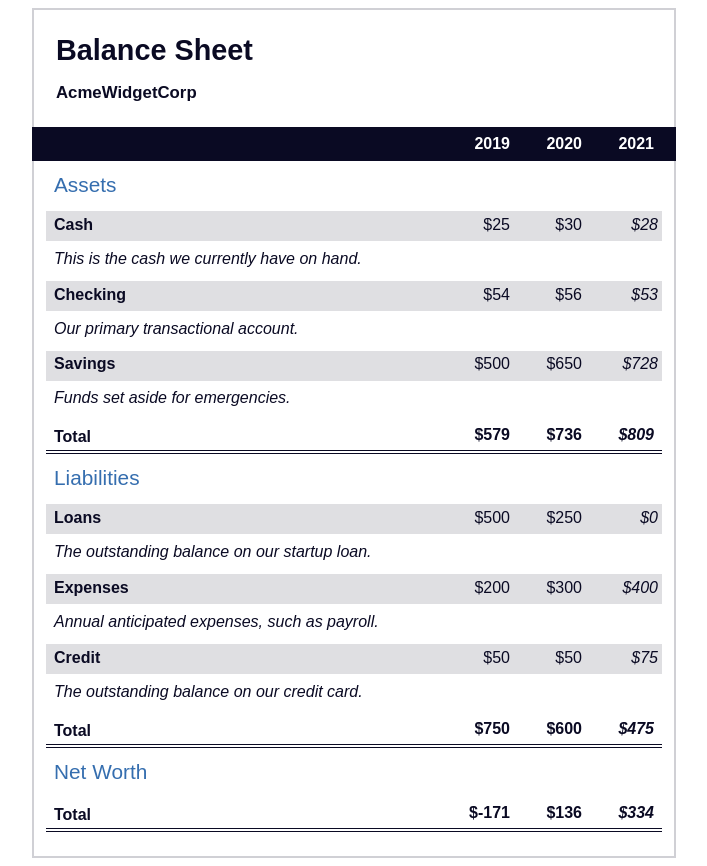
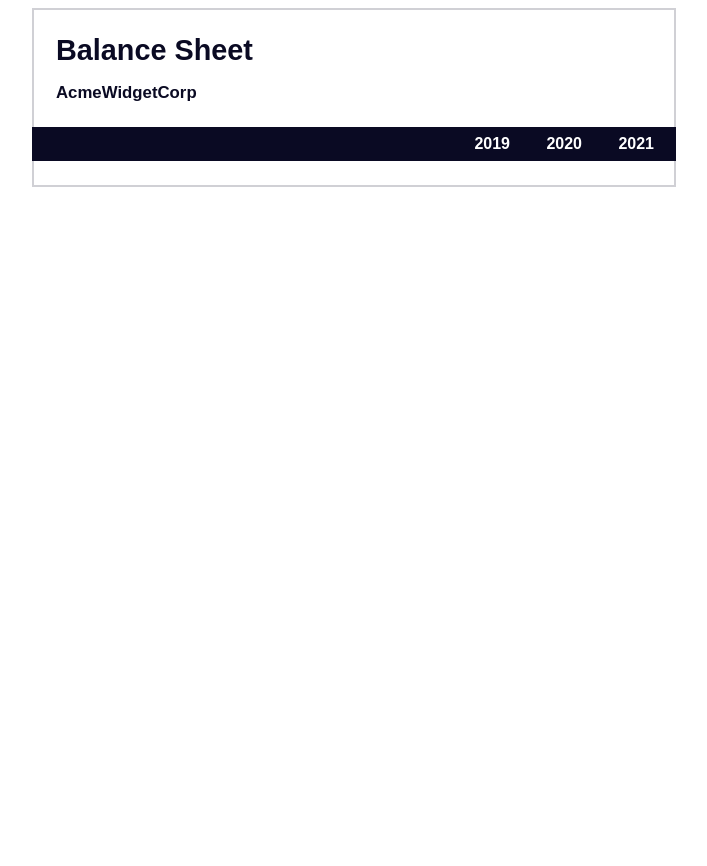
Before and after one commit to satyasaadhika/Balance-sheet, a plain HTML site: page index.html in a window 1280 px wide. Shown: the whole page, without its empty margins (286-993 px from the left). After the commit the page ends 800 px from the top, so only its background shows below. Drawn offline with Linux system fonts and the light colour scheme.

```diff
--- a/index.html
+++ b/index.html
@@ -21,99 +21,6 @@
           <span class="year">2021</span>
         </div>
         <div class="table-wrap">
-          <table>
-            <caption>Assets</caption>
-            <thead>
-              <tr>
-                <td></td>
-                <th><span class="sr-only year">2019</span></th>
-                <th><span class="sr-only year">2020</span></th>
-                <th class="current"><span class="sr-only year">2021</span></th>
-              </tr>
-            </thead>
-            <tbody>
-              <tr class="data">
-                <th>Cash <span class="description">This is the cash we currently have on hand.</span></th>
-                <td>$25</td>
-                <td>$30</td>
-                <td class="current">$28</td>
-              </tr>
-              <tr class="data">
-                <th>Checking <span class="description">Our primary transactional account.</span></th>
-                <td>$54</td>
-                <td>$56</td>
-                <td class="current">$53</td>
-              </tr>
-              <tr class="data">
-                <th>Savings <span class="description">Funds set aside for emergencies.</span></th>
-                <td>$500</td>
-                <td>$650</td>
-                <td class="current">$728</td>
-              </tr>
-              <tr class="total">
-                <th>Total <span class="sr-only">Assets</span></th>
-                <td>$579</td>
-                <td>$736</td>
-                <td class="current">$809</td>
-              </tr>
-            </tbody>
-          </table>
-          <table>
-            <caption>Liabilities</caption>
-            <thead>
-              <tr>
-              <td></td>
-              <th><span class="sr-only">2019</span></th>
-              <th><span class="sr-only">2020</span></th>
-              <th><span class="sr-only">2021</span></th>
-              </tr>
-            </thead>
-            <tbody>
-              <tr class="data">
-                <th>Loans <span class="description">The outstanding balance on our startup loan.</span></th>
-                <td>$500</td>
-                <td>$250</td>
-                <td class="current">$0</td>
-              </tr>
-              <tr class="data">
-                <th>Expenses <span class="description">Annual anticipated expenses, such as payroll.</span></th>
-                <td>$200</td>
-                <td>$300</td>
-                <td class="current">$400</td>
-              </tr>
-              <tr class="data">
-                <th>Credit <span class="description">The outstanding balance on our credit card.</span></th>
-                <td>$50</td>
-                <td>$50</td>
-                <td class="current">$75</td>
-              </tr>
-              <tr class="total">
-                <th>Total <span class="sr-only">Liabilities</span></th>
-                <td>$750</td>
-                <td>$600</td>
-                <td class="current">$475</td>
-              </tr>
-            </tbody>
-          </table>
-          <table>
-            <caption>Net Worth</caption>
-            <thead>
-              <tr>
-              <td></td>
-              <th><span class="sr-only">2019</span></th>
-              <th><span class="sr-only">2020</span></th>
-              <th><span class="sr-only">2021</span></th>
-              </tr>
-            </thead>
-            <tbody>
-              <tr class="total">
-                <th>Total <span class="sr-only">Net Worth</span></th>
-                <td>$-171</td>
-                <td>$136</td>
-                <td class="current">$334</td>
-              </tr>
-            </tbody>
-          </table>
         </div>
       </section>
     </main>
```
